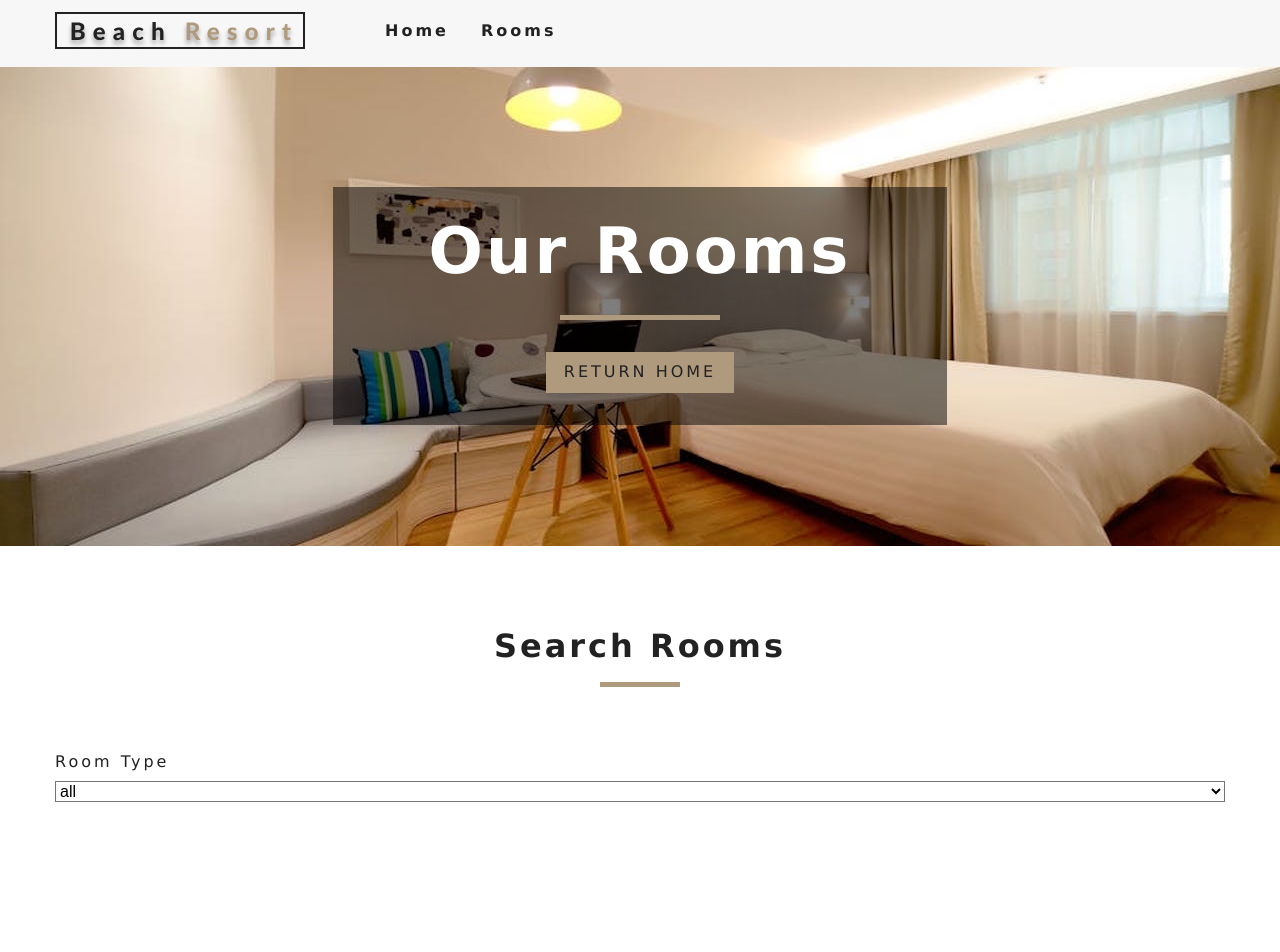
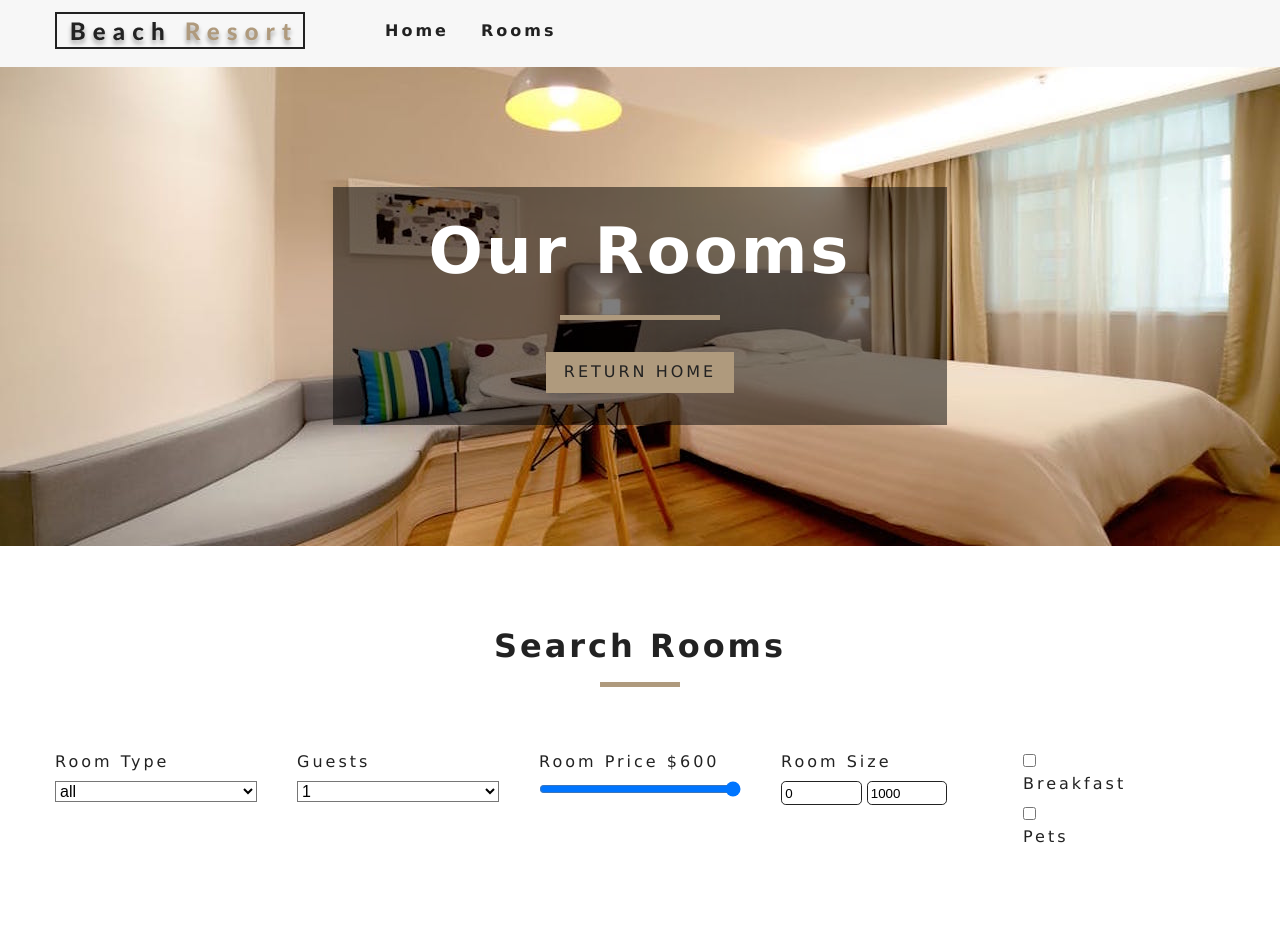
Before and after one commit to Fmalaika/resort, a React (Create React App) app: page /rooms in a window 1280 px wide. Shown: the top 952 px of the page. Built offline with nearby package versions, Linux system fonts and the light colour scheme.

Commit message:
room filters completed

```diff
--- a/src/components/RoomFilter.js
+++ b/src/components/RoomFilter.js
@@ -29,6 +29,13 @@
     types = types.map((item, index) => {
     return <option value={item} key={index}>{item}</option>
     });
+
+    let people = getUnique(rooms, 'capacity');
+
+    people = people.map((item, index) => {
+    return <option value={item} key={index}>{item}</option>
+});
+
     return (
        <section className="filter-container">
            <Title title="Search Rooms" />
@@ -41,6 +48,46 @@
                    </select>
                </div>
                 {/* end select type */}
+
+                 {/* guests */}
+               <div className="form-group">
+                   <label htmlFor="capacity"> Guests</label>
+                   <select name="capacity" id="capacity" value={capacity} className="form-control" onChange={handleChange}>
+                        {people}
+                   </select>
+               </div>
+                {/* guests */}
+
+                 {/* room price */}
+               <div className="form-group">
+                  <label htmlFor="price"> Room Price ${price}</label>
+                  <input type="range" name="price" min={minPrice} max={maxPrice} id="price"  value={price} className="form-control" onChange={handleChange} />
+
+               </div>
+                {/* end room price */}
+
+                {/* size */}
+                <div className="form-group">
+                  <label htmlFor="size"> Room Size</label>
+                  <div className="size-inputs">
+                    <input type="number" name="minSize"  id="size"  value={minSize} className="size-input" onChange={handleChange} />
+                    <input type="number" name="maxSize"  id="size"  value={maxSize} className="size-input" onChange={handleChange} />
+                  </div>
+                </div>
+                {/* end size */}
+
+                {/* extras   */}
+                <div className="form-group">
+                    <div className="single extra">
+                        <input type="checkbox" name="breakfast"  id="breakfast"  onChange={handleChange} checked={breakfast}/>
+                        <label htmlFor="breakfast"> Breakfast</label>
+                    </div>
+                    <div className="single extra">
+                        <input type="checkbox" name="pets"  id="pets"  onChange={handleChange} checked={pets} />
+                        <label htmlFor="pets"> Pets</label>
+                    </div>
+                </div>
+                {/* en extras */}
            </form>
        </section>
     )
--- a/src/context.js
+++ b/src/context.js
@@ -58,7 +58,7 @@
     handleChange = event =>{
         const target= event.target;
         const name= event.target.name;
-        const value= event.type ==='checkbox'?event.target.checked: event.target.value;
+        const value= target.type ==='checkbox'?event.target.checked: event.target.value;
         this.setState({
             [name]: value
         }, this.filterRooms)
@@ -75,10 +75,34 @@
             breakfast,
             pets
         } = this.state;
-
+        //all the rooms
         let tempRooms = [...rooms];
+        //transform values
+        capacity = parseInt(capacity);
+        price = parseInt(price);
+        //filter by type
         if(type!=='all'){
             tempRooms = tempRooms.filter(room => room.type === type)
+        }
+
+        //filter by capacity
+        if(capacity!==1){
+            tempRooms = tempRooms.filter(room => room.capacity >= capacity)
+        }
+
+        //filter by price
+        tempRooms= tempRooms.filter(room => room.price <= price)
+
+        //filter by size
+        tempRooms = tempRooms.filter(room => room.size>=minSize && room.size <=maxSize)
+
+        // filter by breakfast
+        if(breakfast){
+            tempRooms = tempRooms.filter(room=> room.breakfast===true)
+        }
+        // filter by pets
+        if(pets){
+            tempRooms = tempRooms.filter(room=> room.pets===true)
         }
         this.setState({
             sortedRooms: tempRooms
```
